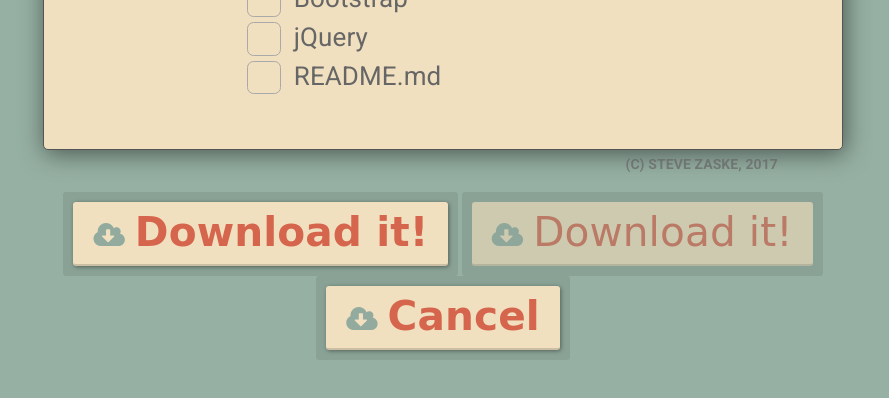
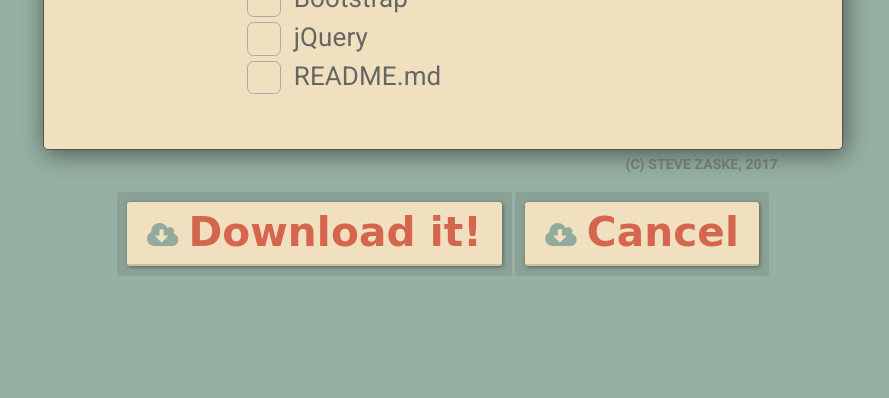
Before and after one commit to Epicodus-SZ/Springboard, a plain HTML site: page index.html in a window 1280 px wide. Shown: the part 338-736 px from the top of the page, without its empty margins (197-1086 px from the left). Drawn offline with Linux system fonts and the light colour scheme; a web font is replaced by a local one.

Commit message:
merging branches

```diff
--- a/index.html
+++ b/index.html
@@ -36,9 +36,9 @@
               <label for="inputProject" class="col-lg-2 control-label">Project</label>
               <div class="col-lg-10">
                   <input type="text" data-toggle="popover" data-placement="top" data-content="Project names cannot contain special characters" class="form-control" id="inputProject" placeholder="Project Name">
-                </div>
               </div>
             </div>
+        </div>
             <div class="form-group">
               <label for="inputName" class="col-lg-2 control-label">Developer</label>
               <div class="col-lg-10">
@@ -64,10 +64,6 @@
     <div class="content center">
       <div class="cont_tasto cont_tasto_upload">
         <a id="zipButton" class="btn tasto"><i class="fa fa-cloud-download"></i><span class="text"><strong>Download it!</strong></span></a>
-        </div>
-          <div class="cont_tasto cont_tasto_upload">
-        <a id="zipButton" class="btn disabled tasto"><i class="fa fa-cloud-download"></i><span class="text">Download it!</span></a>
-          </div>
       </div>
       <div class="cont_tasto cont_tasto_upload">
         <a id="resetButton" class="btn tasto"><i class="fa fa-cloud-download"></i><span class="text"><strong>Cancel</strong></span></a>
```
